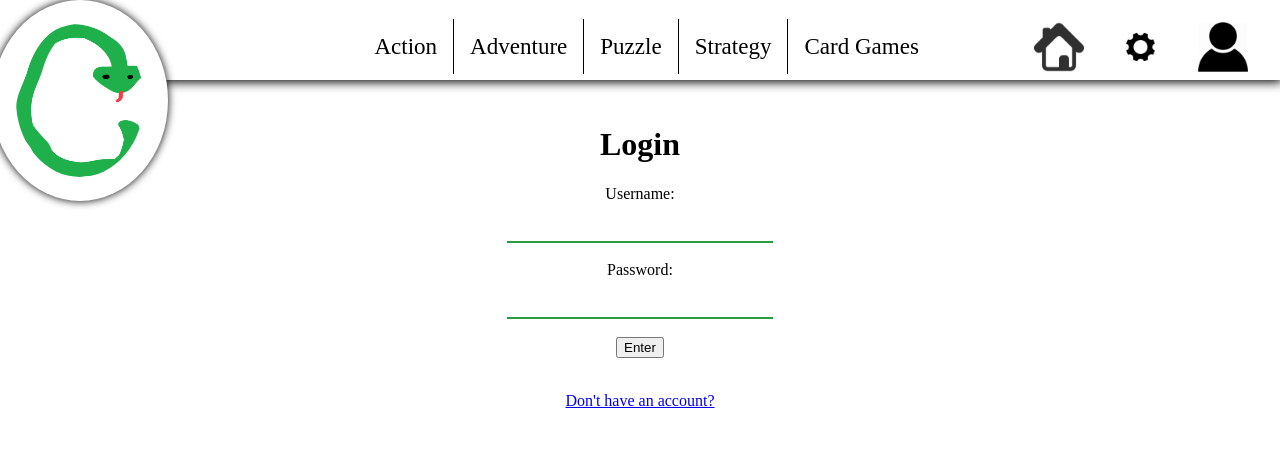
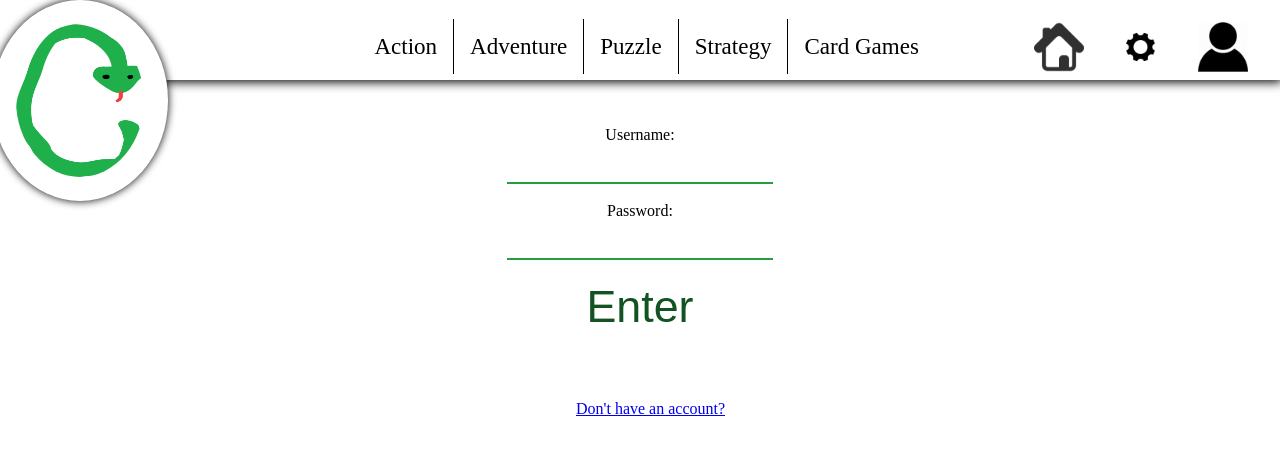
Before and after one commit to mcclure-calvin-wm/slither, a PHP site: page /signin.php in a window 1280 px wide. Shown: the top 455 px of the page. Run offline with PHP 8.4, Linux system fonts and the light colour scheme.

Commit message:
created link.php to store css pages and ajax and jQuery to use across all pages

```diff
--- a/createAccount.css
+++ b/createAccount.css
@@ -3,9 +3,9 @@
     border-left: none;
     border-right: none;
     border-top: none;
-    /*outline-color: #269e3f;*/
     width: 20em;
     height: 3em;
+    position: relative;
 }
 
 .createinput:focus {
@@ -21,9 +21,16 @@ label {
     font-size: 2.8em;
     font-family: 'Nunito', sans-serif;
     color: #135221;
+    position: relative;
 }
 .subButon:hover{
     font-size: 3.5em;
     text-decoration: #135221;
+    cursor: pointer;
+}
 
+#link{
+    position: absolute;
+    top: 25em;
+    left: 45%;
 }
--- /dev/null
+++ b/links.php
@@ -0,0 +1,8 @@
+<?php
+echo"
+        <link rel=\"icon\" href=\"images/slither-logo.png\">
+        <link href=\"nav.css\" rel=\"stylesheet\" type=\"text/css\">
+        <script src=\"https://ajax.googleapis.com/ajax/libs/jquery/2.2.2/jquery.min.js\"></script>
+        <link href=\"jQuery.js\" rel=\"script\">
+        <script rel=\"script\" type=\"text/javascript\" src=\"nav.js\"></script>
+"?>
--- a/signin.php
+++ b/signin.php
@@ -45,19 +45,14 @@
 
 <html>
     <head>
-        <link rel="icon" href="images/slither-logo.png">
         <title>Slither</title>
-        <link rel="stylesheet" href="styles.css">
-        <link href="nav.css" rel="stylesheet" type="text/css">
         <link rel="stylesheet" type="text/css" href="createAccount.css">
+        <?php require_once ("links.php"); ?>
     </head>
     <body>
         <?php require_once ("nav.php") ?>
         <center style="margin-top: 10%">
             <form method="post" id="sectionstartingsection">
-
-                <h1>Login</h1>
-
                 <label>Username:</label><br>
                 <input type="text" name="userName" id="userName" required class="createinput">
                 <br>
@@ -67,10 +62,10 @@
                 <br>
                 <br>
 
-                <button type="submit" name="submit" id="submitbutton" value="1">  Enter   </button>
+                <button type="submit" name="submit" id="submitbutton" value="1" class="subButon">  Enter   </button>
             </form>
             <br>
-            <a href="createAccount.php">Don't have an account?</a>
+            <a href="createAccount.php" id="link">Don't have an account?</a>
         </center>
     </body>
 </html>
--- a/styles2.css
+++ /dev/null
@@ -1,3 +0,0 @@
-h5{
-    text-align: center;
-}
```
Also changed, not shown: createAccount.php (+1 -6 lines), index.php (+3 -7 lines), index-table.css (renamed from styles.css).
